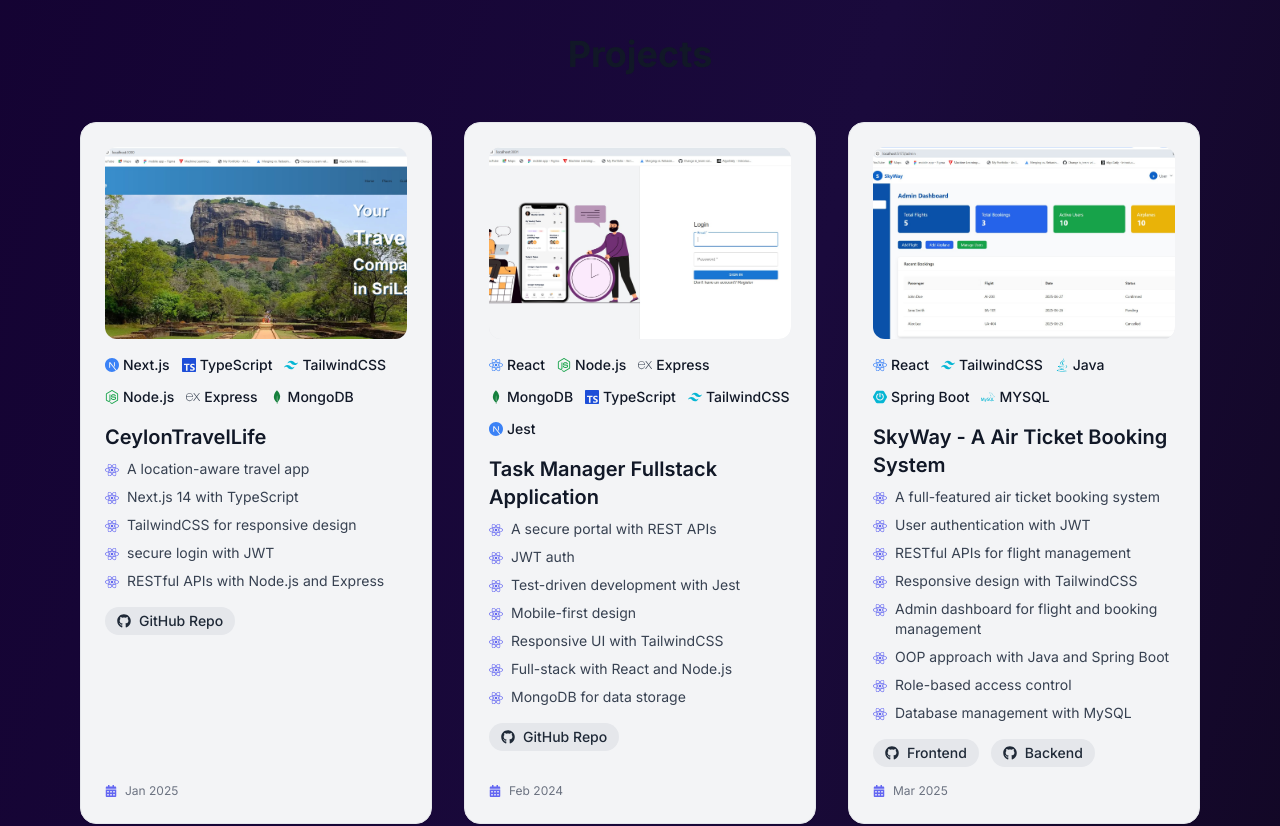
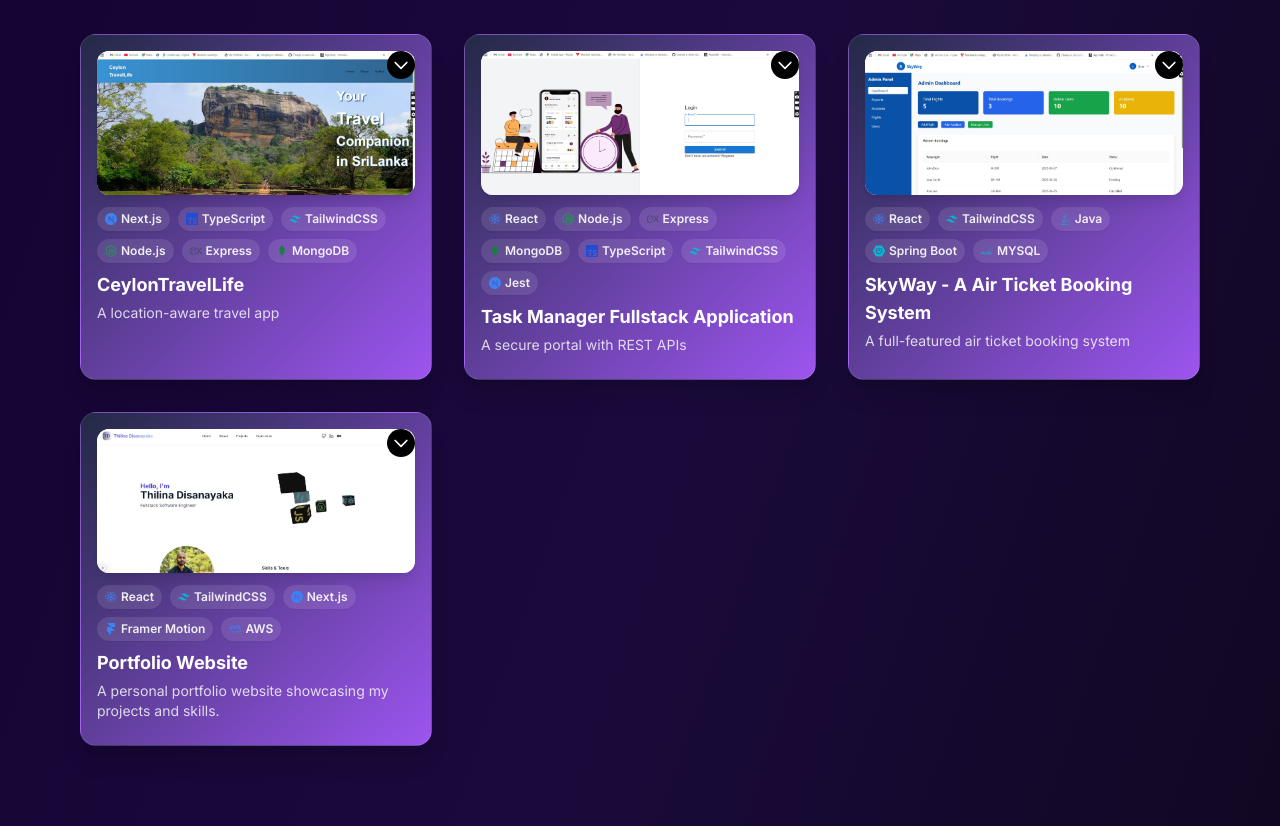
Before and after one commit to dltmthilina/My-Portfolio, a Next.js app: page / in a window 1280 px wide. Shown: the part 1340-2166 px from the top of the page. Built offline with nearby package versions, Linux system fonts and the light colour scheme.

Commit message:
restructure project section

```diff
--- a/src/app/globals.css
+++ b/src/app/globals.css
@@ -2,39 +2,17 @@
 @tailwind components;
 @tailwind utilities;
 
-html, body {
-  overflow-x: hidden;
+:root {
+  --color-bg-dark: #12002f;
+  --color-bg-mid: #1a0a3c;
+  --color-bg-light: #0b0510;
+  --color-gradient-end: #9d55f0;
+  --color-bg-primary: #6665f1;
+  --color-gradient-via: #00e0ff;
+  --color-text-main: #ffffff;
+  --color-text-secondary: #c7c7c7;
+  --color-bg-base: #12002f;
+  --color-bg-mid: #1a0a3c;
+  --color-bg-light: #0b0510;
+  /* Add more as needed */
 }
-
-body {
-  overflow-x: hidden;
-  font-family: Arial, Helvetica, sans-serif;
-  margin: 0;
-  padding: 0;
-  position: relative;
-  background-color: black;
-  color: white;
-}
-
-@layer utilities {
-  .animate-glow-move {
-    animation: glowMove 8s ease-in-out infinite alternate;
-  }
-  @keyframes glowMove {
-    0% {
-      transform: translate(-50%, -50%) scale(1) rotate(0deg);
-      opacity: 0.7;
-      filter: blur(80px);
-    }
-    50% {
-      transform: translate(-50%, -50%) scale(1.15) rotate(15deg);
-      opacity: 1;
-      filter: blur(100px);
-    }
-    100% {
-      transform: translate(-50%, -50%) scale(1) rotate(-10deg);
-      opacity: 0.7;
-      filter: blur(80px);
-    }
-  }
-}
--- a/src/app/page.tsx
+++ b/src/app/page.tsx
@@ -28,6 +28,12 @@ export default function HomePage() {
           Contact: contactRef,
         }}
       />
+      <div
+        className="pointer-events-none h-full absolute left-1/2 top-1/2 z-0 -translate-x-1/2 -translate-y-1/2 animate-glow-move"
+        aria-hidden="true"
+      >
+        <div className="w-[100px] h-screen rounded-full bg-gradient-to-tr from-[#9d55f0] via-[#6665f1] to-[#00e0ff] opacity-70 blur-3xl" />
+      </div>
       <div className="bg-gradient-to-br from-[#12002f] via-[#1a0a3c] to-[#0b0510]">
         <div ref={homeRef}>
           <Hero3D />
--- a/src/components/Navbar.tsx
+++ b/src/components/Navbar.tsx
@@ -30,7 +30,7 @@ export default function Navbar({ refs }: NavbarProps) {
   useActiveSection(refs, setActiveSection);
 
   return (
-    <header className="fixed w-full top-0 left-0 z-50 bg-gradient-to-br from-[#12002f] via-[#1a0a3c] to-[#0b0510] overflow-x-hidden">
+    <header className="fixed w-full top-0 left-0 z-50 bg-gradient-to-tr from-[#12002f] via-[#1a0a3c] to-[#0b0510] overflow-x-hidden">
       <div className="flex justify-between items-center px-4 h-16 md:px-10">
         {/* Logo */}
         <motion.div
--- a/src/sections/Hero3D.tsx
+++ b/src/sections/Hero3D.tsx
@@ -41,12 +41,6 @@ function TypingAnimation({ text }: { text: string }) {
 export default function Hero3D() {
   return (
     <section id="home" className="relative w-full  px-6 py-10 overflow-hidden">
-      <div
-        className="pointer-events-none absolute left-1/2 top-1/2 z-0 -translate-x-1/2 -translate-y-1/2 animate-glow-move"
-        aria-hidden="true"
-      >
-        <div className="w-[100px] h-[600px] rounded-full bg-gradient-to-tr from-[#9d55f0] via-[#6665f1] to-[#00e0ff] opacity-70 blur-3xl" />
-      </div>
       <div className="mx-auto grid md:grid-cols-2 gap-10  relative z-10">
         {/* Left: Text Content */}
         <div className="flex flex-col ml-12  mt-8 w-full">
--- a/src/sections/Projects.tsx
+++ b/src/sections/Projects.tsx
@@ -17,7 +17,7 @@ function ProjectImageCarousel({ images }: { images: ImageProp[] }) {
   }, [images]);
 
   return (
-    <div className="h-48 w-full overflow-hidden rounded-xl mb-4 bg-gray-200 dark:bg-gray-700 flex items-center justify-center">
+    <div className="h-36 w-full overflow-hidden rounded-xl mb-3 bg-gray-200 dark:bg-gray-700 flex items-center justify-center shadow-lg">
       <Image
         width={images[index].width}
         height={images[index].height}
@@ -31,31 +31,30 @@ function ProjectImageCarousel({ images }: { images: ImageProp[] }) {
 }
 
 export default function ProjectsSection() {
+  const [expanded, setExpanded] = useState<number | null>(null);
   return (
     <section
       id="projects"
-      className="  py-10 px-6 md:px-20 text-gray-900 transparent-bg"
+      className="py-10 px-6 md:px-20 text-gray-900 transparent-bg"
     >
       <div className="mx-auto">
-        <h2 className="text-3xl md:text-4xl font-bold mb-12 text-center">
-          Projects
-        </h2>
-
         <div className="grid grid-cols-1 sm:grid-cols-2 lg:grid-cols-3 gap-8">
-          {projects.map((project, index) => (
+          {projects.map((project, index) => {
+            const isOpen = expanded === index;
+            return (
               <div
                 key={index}
-              className="relative group bg-gray-100 dark:bg-gray-800 rounded-2xl p-6 shadow-sm border border-gray-200 dark:border-gray-700 hover:shadow-xl transition-shadow duration-300 flex flex-col"
+                className="relative group bg-gradient-to-br from-[#232946] to-[#9d55f0] rounded-2xl p-4 shadow-xl border border-white/10 transition-all duration-300 flex flex-col min-h-[270px]"
               >
                 {/* Image Carousel */}
                 <ProjectImageCarousel images={project.images} />
 
                 {/* Technologies */}
-              <div className="flex flex-wrap gap-3 mb-4">
+                <div className="flex flex-wrap gap-2 mb-2">
                   {project.technologies.map((tech, i) => (
                     <span
                       key={i}
-                    className="flex items-center gap-1 text-sm font-medium"
+                      className="flex items-center gap-1 text-xs font-semibold px-2 py-1 rounded-full bg-white/10 text-white/90 shadow-sm"
                     >
                       {tech.icon && <tech.icon className={tech.className} />}
                       {tech.name}
@@ -63,34 +62,86 @@ export default function ProjectsSection() {
                   ))}
                 </div>
 
-              {/* Title & Description */}
-              <h3 className="text-xl font-semibold mb-2 group-hover:text-indigo-600 transition-colors duration-300">
+                {/* Title */}
+                <h3 className="text-lg font-bold mb-1 group-hover:text-[#ffb86b] text-white transition-colors duration-300">
                   {project.title}
                 </h3>
-              <ul className="mb-4 leading-relaxed space-y-2">
-                {project.description.map((desc: string, i: number) => (
+
+                {/* Short Description (first line only) */}
+                <div className="mb-2 text-sm text-white/80">
+                  {project.description[0]}
+                </div>
+
+                {/* Expand/Collapse Arrow */}
+                <button
+                  className="absolute right-4 top-4 bg-black rounded-full p-1 transition-colors z-20"
+                  aria-label={isOpen ? "Hide details" : "Show more details"}
+                  onClick={() => setExpanded(isOpen ? null : index)}
+                >
+                  <svg
+                    className={`w-5 h-5 text-white transition-transform duration-200 ${
+                      isOpen ? "rotate-180" : ""
+                    }`}
+                    fill="none"
+                    stroke="currentColor"
+                    strokeWidth="2"
+                    viewBox="0 0 24 24"
+                  >
+                    <path
+                      strokeLinecap="round"
+                      strokeLinejoin="round"
+                      d="M19 9l-7 7-7-7"
+                    />
+                  </svg>
+                </button>
+
+                {/* More Details (absolute overlay) */}
+                {isOpen && (
+                  <div className="absolute inset-0 z-10 bg-[#232946]/95 rounded-2xl p-4 flex flex-col animate-fadeIn border border-[#ffb86b]/20 shadow-2xl">
+                    <button
+                      className="absolute right-4 top-4 bg-white/10 hover:bg-white/20 rounded-full p-1 transition-colors"
+                      aria-label="Hide details"
+                      onClick={() => setExpanded(null)}
+                    >
+                      <svg
+                        className="w-5 h-5 text-white rotate-180"
+                        fill="none"
+                        stroke="currentColor"
+                        strokeWidth="2"
+                        viewBox="0 0 24 24"
+                      >
+                        <path
+                          strokeLinecap="round"
+                          strokeLinejoin="round"
+                          d="M19 9l-7 7-7-7"
+                        />
+                      </svg>
+                    </button>
+                    <ul className="leading-relaxed space-y-2 mb-2 mt-8">
+                      {project.description
+                        .slice(1)
+                        .map((desc: string, i: number) => (
                           <li
                             key={i}
-                    className="flex items-start gap-2 text-sm text-gray-700 dark:text-gray-300"
+                            className="flex items-start gap-2 text-xs text-white/80"
                           >
-                    <span className="mt-1 text-indigo-500">
-                      <FaReact size={14} />
+                            <span className="mt-1 text-[#ffb86b]">
+                              <FaReact size={12} />
                             </span>
                             <span>{desc}</span>
                           </li>
                         ))}
                     </ul>
-
                     {(project.github.frontend ||
                       project.github.backend ||
                       project.github.both) && (
-                <div className="flex gap-3 mb-4">
+                      <div className="flex gap-2 mb-2">
                         {project.github.both && (
                           <a
                             href={project.github.both}
                             target="_blank"
                             rel="noopener noreferrer"
-                      className="inline-flex items-center gap-2 px-3 py-1 bg-gray-200 dark:bg-gray-700 rounded-full text-sm font-medium text-gray-800 dark:text-white hover:bg-indigo-100 dark:hover:bg-indigo-800 transition"
+                            className="inline-flex items-center gap-2 px-2 py-1 bg-white/10 rounded-full text-xs font-medium text-white hover:bg-[#ffb86b]/20 transition"
                           >
                             <FaGithub /> GitHub Repo
                           </a>
@@ -100,7 +151,7 @@ export default function ProjectsSection() {
                             href={project.github.frontend}
                             target="_blank"
                             rel="noopener noreferrer"
-                      className="inline-flex items-center gap-2 px-3 py-1 bg-gray-200 dark:bg-gray-700 rounded-full text-sm font-medium text-gray-800 dark:text-white hover:bg-indigo-100 dark:hover:bg-indigo-800 transition"
+                            className="inline-flex items-center gap-2 px-2 py-1 bg-white/10 rounded-full text-xs font-medium text-white hover:bg-[#ffb86b]/20 transition"
                           >
                             <FaGithub /> Frontend
                           </a>
@@ -110,20 +161,22 @@ export default function ProjectsSection() {
                             href={project.github.backend}
                             target="_blank"
                             rel="noopener noreferrer"
-                      className="inline-flex items-center gap-2 px-3 py-1 bg-gray-200 dark:bg-gray-700 rounded-full text-sm font-medium text-gray-800 dark:text-white hover:bg-indigo-100 dark:hover:bg-indigo-800 transition"
+                            className="inline-flex items-center gap-2 px-2 py-1 bg-white/10 rounded-full text-xs font-medium text-white hover:bg-[#ffb86b]/20 transition"
                           >
                             <FaGithub /> Backend
                           </a>
                         )}
                       </div>
                     )}
-              {/* Date */}
-              <div className="flex items-center text-xs text-gray-500 dark:text-gray-400 mt-auto">
-                <FaCalendarAlt className="mr-2 text-indigo-500" />
+                    <div className="flex items-center text-xs text-white/60 mt-auto">
+                      <FaCalendarAlt className="mr-2 text-[#ffb86b]" />
                       {project.date}
                     </div>
                   </div>
-          ))}
+                )}
+              </div>
+            );
+          })}
         </div>
       </div>
     </section>
```
Lines whose indentation alone changed are shown as unchanged.
